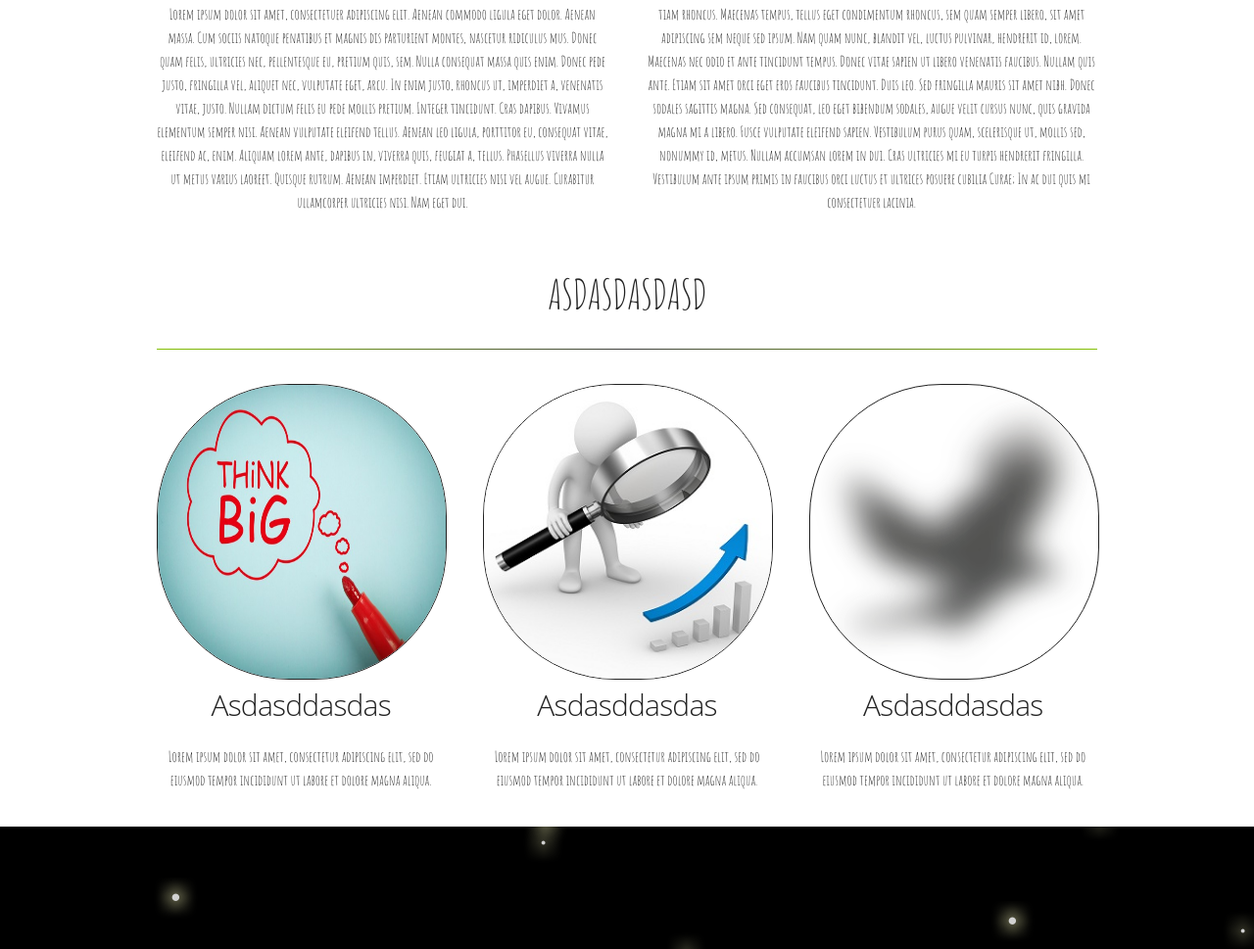
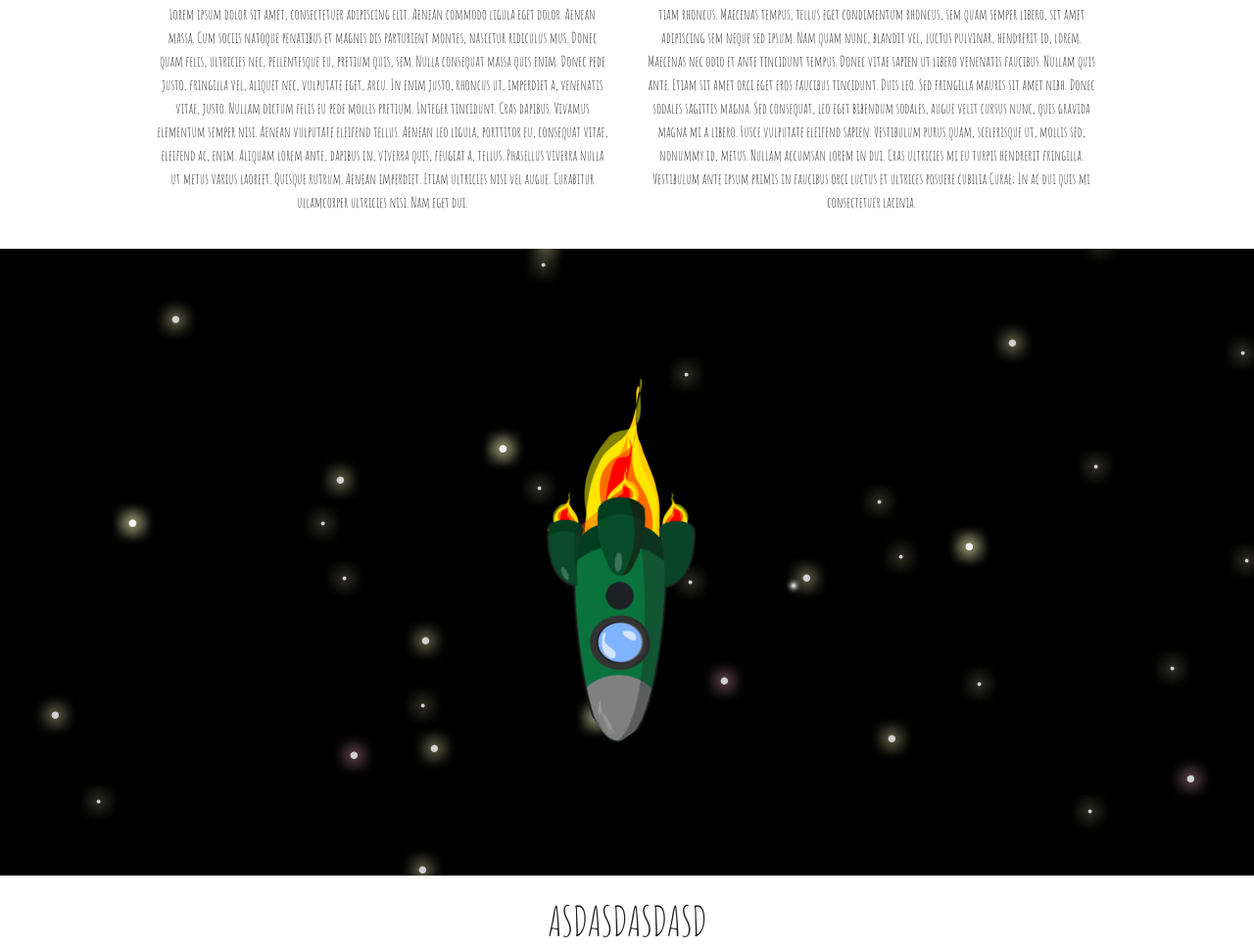
Before and after one commit to fiddlest1ck/webv, a plain HTML site: page index.html in a window 1280 px wide. Shown: the part 963-1932 px from the top of the page at 98% size. Drawn offline with Linux system fonts and the light colour scheme; some packages are replaced by stand-ins of ours.

Commit message:
dodano spacex

```diff
--- a/css/style.css
+++ b/css/style.css
@@ -987,14 +987,14 @@ img {
 }
 
 .largest-window {
-  position:absolute;
   z-index:2;
-  height: 640px;
-  background: black;
-  background-image: url(images/world.png);
-  background-position: center 0px;
-  background-repeat: repeat-y;
+  float:center;
+  height:640px;
+  background-repeat:no-repeat;
+  background-position: center;
+  background-image: url(images/rocket.png);
   background-attachment: fixed; }
+
 
 .large-window {
   z-index:2;
--- a/index.html
+++ b/index.html
@@ -23,7 +23,7 @@
     <ul id='scene' class='scene'>
       <li class="layer" data-depth="0.20"><img class='image1' src='css/images/stars.png' /></li>
       <li class="layer" data-depth="0.70"><img class='image2' src='css/images/world.png' /></li>
-    </ul>
+    <li>
     </header>
     <section class="content">
     <div class="container">
@@ -43,6 +43,9 @@
 
 
       </div>
+
+      <div class="large-window"><div class="largest-window"></div></div>
+
 
     <div class="container">
 
@@ -80,15 +83,6 @@
 
     </ul>
     </div>
-      <div class="large-window" ></div>
-      <div class="largest-window" ></div>
-      </ul>
-
-
-
-
-
-      </div>
 
     <script type="text/javascript" src="https://maps.googleapis.com/maps/api/js?sensor=false"></script>
 
```
Also changed, not shown: css/images/rocket.png (added).
